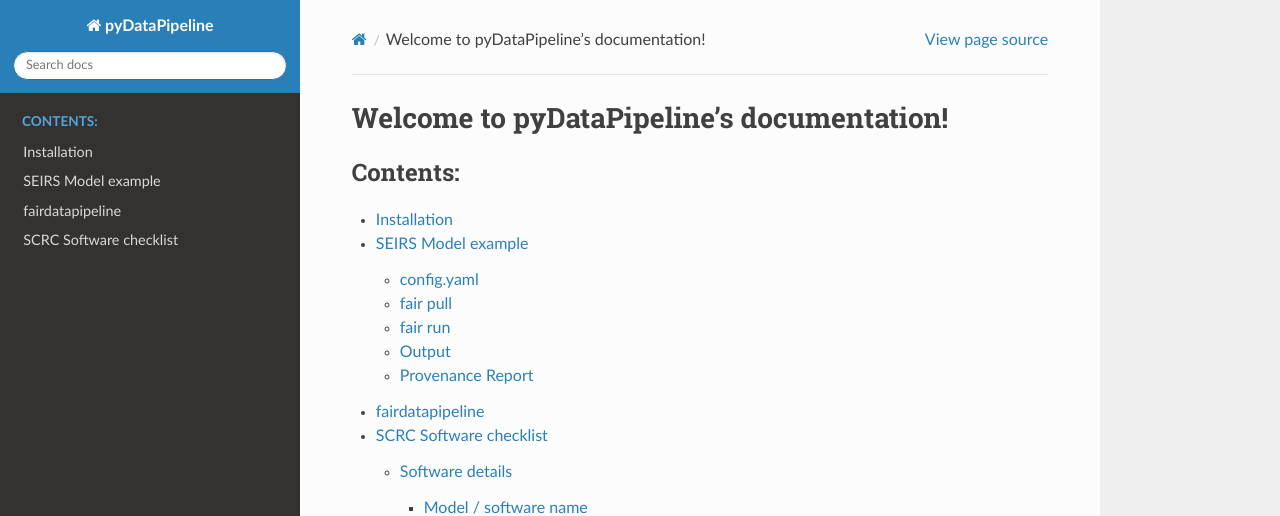
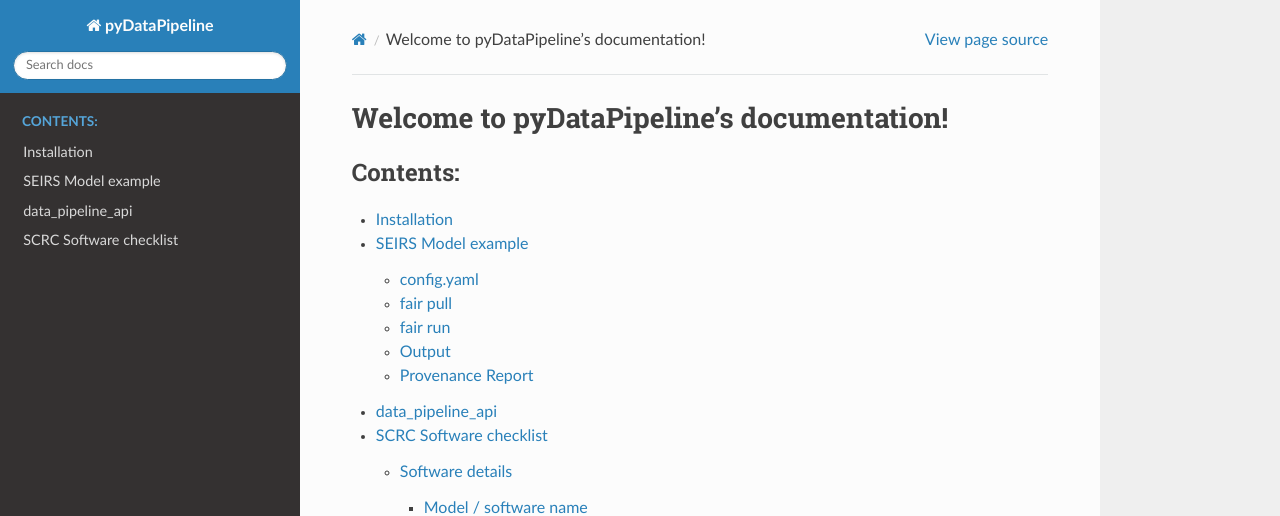
Before and after one commit to FAIRDataPipeline/pyDataPipeline, a Sphinx documentation site: the page built from doc/index.rst, in a window 1280 px wide and 1201 px high. Shown: the top 516 px of the window. Built offline with Sphinx 7.4.7 and the Read the Docs theme 2.0.0, drawn with Linux system fonts in a browser that asks for light colours.

Commit message:
Documentation updates

```diff
--- a/doc/api/index.rst
+++ b/doc/api/index.rst
@@ -1,5 +1,5 @@
-fairdatapipeline
+data_pipeline_api
 ========================
 
-.. automodule:: fairdatapipeline
+.. automodule:: data_pipeline_api
     :members:
--- a/doc/software_checklist.rst
+++ b/doc/software_checklist.rst
@@ -31,7 +31,7 @@
 Version identifier
 ~~~~~~~~~~~~~~~~~~
 
-   0.2.0
+   0.7.5
 
 This assessment
 ---------------
```
